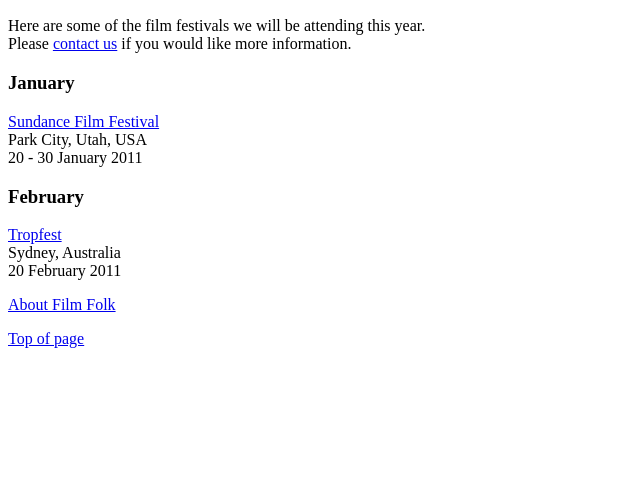
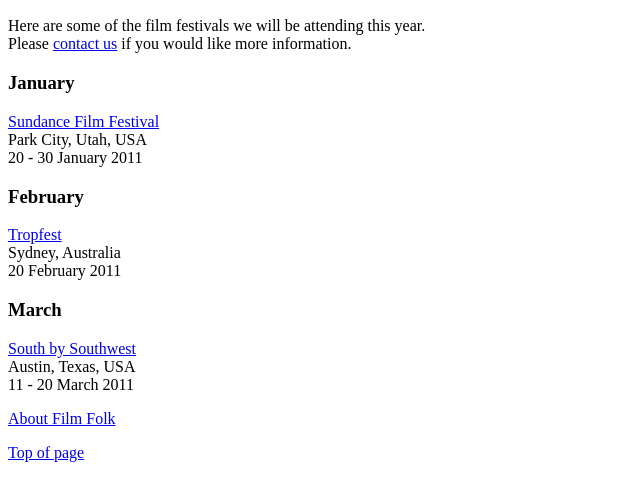
Before and after one commit to Dkeown/Links, a plain HTML site: page index.html in a window 1280 px wide. Shown: the part 96-596 px from the top of the page, without its empty margins (0-640 px from the left). Drawn offline with Linux system fonts and the light colour scheme.

Commit message:
Add files via upload
Updated with more readability

```diff
--- a/index.html
+++ b/index.html
@@ -1,19 +1,27 @@
 <html>
   <head>
-<title>Links</title> </head>
+<title>Links</title>
+</head>
 <body>
 <h1 id="top">Film Folk</h1>
 <h2>Festival Diary</h2>
 <p>Here are some of the film festivals we
-will be attending this year.<br />Please <a href="mailto:filmfolk@example.org"> contact us</a> if you would like more information.</p>
+will be attending this year.
+<br />Please <a href="mailto:filmfolk@example.org"> contact us</a> if you would like more information.</p>
 <h3>January</h3>
 <p><a href="http://www.sundance.org">
-Sundance Film Festival</a><br /> Park City, Utah, USA<br />
+Sundance Film Festival</a>
+<br /> Park City, Utah, USA<br />
 20 - 30 January 2011</p>
 <h3>February</h3>
 <p><a href="http://www.tropfest.com">
-Tropfest</a><br /> Sydney, Australia<br /> 20 February 2011</p>
-<!-- additional content -->
-<p><a href="about.html">About Film Folk</a></p> <p><a href="#top">Top of page</a></p>
+Tropfest</a>
+<br /> Sydney, Australia<br /> 20 February 2011</p>
+<h3>March</h3>
+<p><a href="https://www.southbysouthwest.com">
+  South by Southwest</a><br /> Austin, Texas, USA<br /> 11 - 20 March 2011</p>
+
+<p><a href="about.html">About Film Folk</a></p>
+<p><a href="#top">Top of page</a></p>
   </body>
 </html>
```
